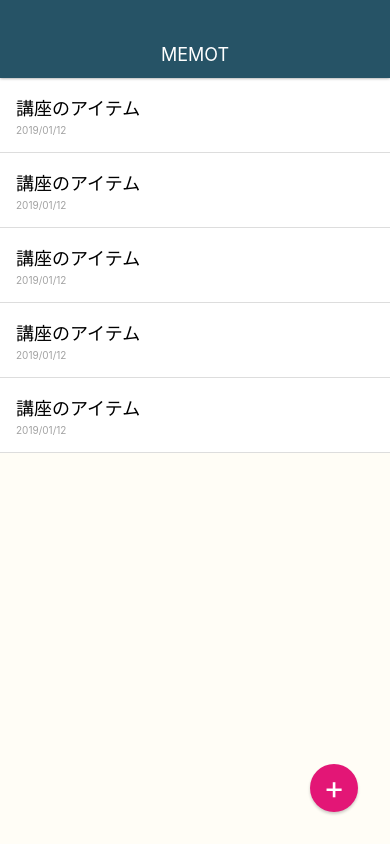
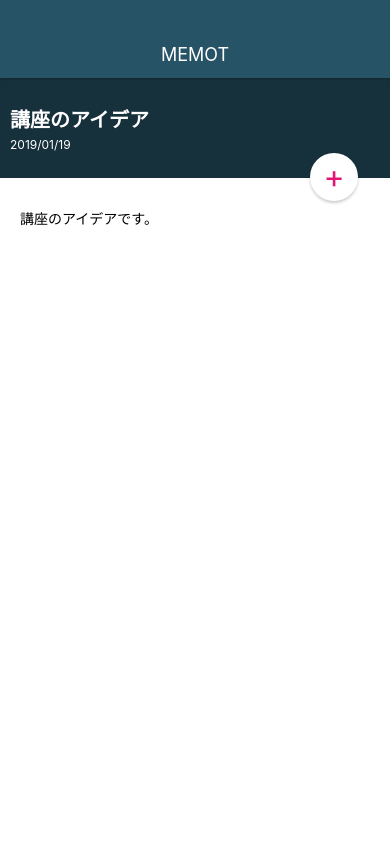
Before and after one commit to sakamid/MemoApp, a React Native app: screen / in a window 390 px wide. Built offline with nearby package versions, Linux system fonts and the light colour scheme.

Commit message:
Style MemoDetailScreen

```diff
--- a/App.js
+++ b/App.js
@@ -2,14 +2,14 @@ import React from 'react';
 import { StyleSheet, View } from 'react-native';
 
 import Appbar from './src/components/Appbar';
-import MemoListScreen from './src/screens/MemoListScreen';
+import MemoDetailScreen from './src/screens/MemoDetailScreen';
 
 export default class App extends React.Component {
   render() {
     return (
       <View style={styles.container}>
         <Appbar />
-        <MemoListScreen />
+        <MemoDetailScreen />
       </View>
     );
   }
--- a/src/elements/CircleButton.js
+++ b/src/elements/CircleButton.js
@@ -3,10 +3,19 @@ import { StyleSheet, View, Text } from 'react-native';
 
 class CircleButton extends React.Component {
   render() {
+    const { style, color } = this.props;
+
+    let bgColor = '#E31676';
+    let textColor = '#fff';
+
+    if (color === 'white') {
+      bgColor = '#fff';
+      textColor = '#E31676';
+    }
     return (
-      <View style={styles.circleButton}>
-        <Text style={styles.circleButtonTitle}>
-         {this.props.children}
+      <View style={[styles.circleButton, style, { backgroundColor: bgColor }]}>
+        <Text style={[styles.circleButtonTitle, { color: textColor }]}>
+          {this.props.children}
         </Text>
       </View>
     );
@@ -20,7 +29,6 @@ const styles = StyleSheet.create({
     right: 32,
     width: 48,
     height: 48,
-    backgroundColor: '#E31676',
     borderRadius: 24,
     justifyContent: 'center',
     alignItems: 'center',
@@ -32,7 +40,6 @@ const styles = StyleSheet.create({
   circleButtonTitle: {
     fontSize: 32,
     lineHeight: 32,
-    color: '#fff',
   },
 });
 
--- /dev/null
+++ b/src/screens/MemoDetailScreen.js
@@ -0,0 +1,63 @@
+import React from 'react';
+import { StyleSheet, View, Text } from 'react-native';
+
+import CircleButton from '../elements/CircleButton';
+
+class MemoDetailScreen extends React.Component {
+  render() {
+    return (
+      <View style={styles.container}>
+        <View style={styles.memoHeader}>
+          <View>
+            <Text style={styles.memoHeaderTitle}>講座のアイデア</Text>
+            <Text style={styles.memoHeaderDate}>2019/01/19</Text>
+          </View>
+        </View>
+
+        <View style={styles.memoContent}>
+          <Text>
+            講座のアイデアです。
+          </Text>
+        </View>
+
+        <CircleButton color="white" style={styles.editButton}>+</CircleButton>
+      </View>
+    );
+  }
+}
+
+const styles = StyleSheet.create({
+  container: {
+    flex: 1,
+    width: '100%',
+  },
+  memoHeader: {
+    height: 100,
+    backgroundColor: '#17313C',
+    justifyContent: 'center',
+    padding: 10,
+  },
+  memoHeaderTitle: {
+    fontSize: 20,
+    fontWeight: 'bold',
+    color: '#fff',
+    marginBottom: 4,
+  },
+  memoHeaderDate: {
+    fontSize: 12,
+    color: '#fff',
+  },
+  memoContent: {
+    paddingTop: 30,
+    paddingLeft: 20,
+    paddingRight: 20,
+    paddingBottom: 20,
+    backgroundColor: '#fff',
+    flex: 1,
+  },
+  editButton: {
+    top: 75,
+  },
+});
+
+export default MemoDetailScreen;
```
